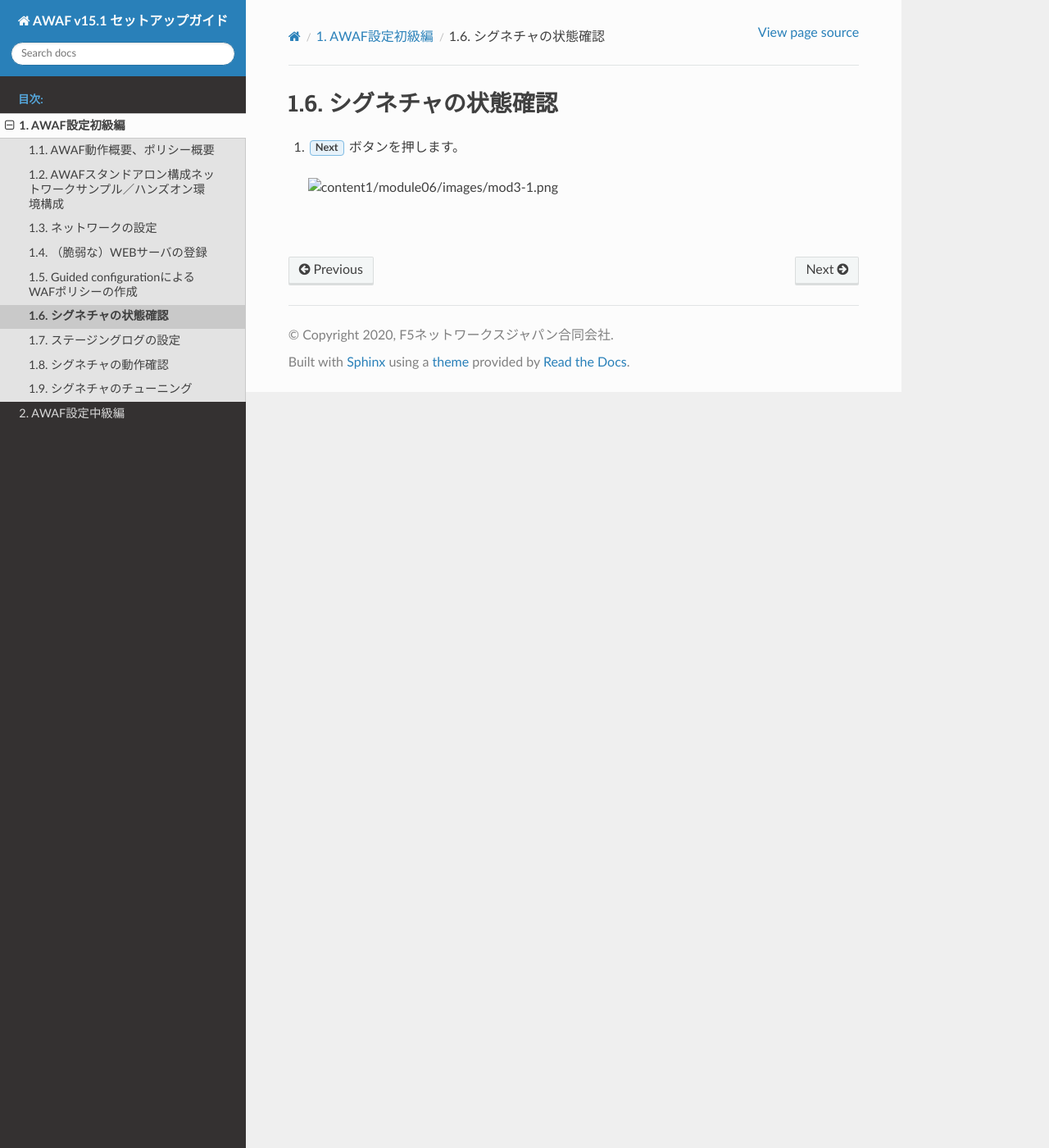
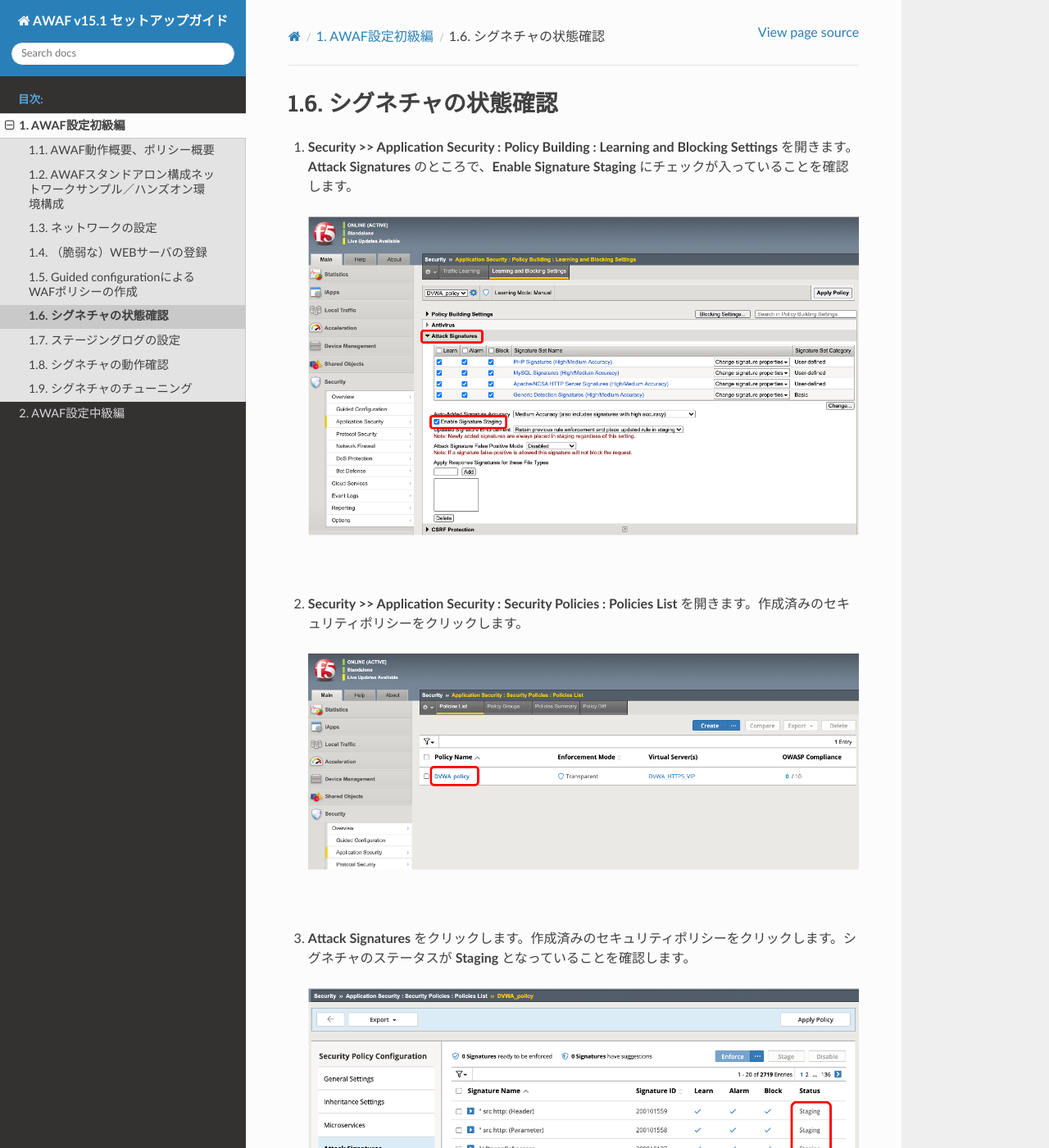
Before and after one commit to BeF5/f5j-easy-setup-waf-17, a Sphinx documentation site: the page built from docs/content1/module06/module06.rst, in a window 1280 px wide and 1400 px high. Shown: the whole window at 82% size. Built offline with Sphinx 7.4.7 and the Read the Docs theme 2.0.0, drawn with Linux system fonts in a browser that asks for light colours; some of the changed text lies outside the part shown.

Commit message:
no message

```diff
--- a/docs/content1/module06/module06.rst
+++ b/docs/content1/module06/module06.rst
@@ -1,7 +1,17 @@
 シグネチャの状態確認
 =========================================================
 
-#. :guilabel:`Next` ボタンを押します。
+#. **Security >> Application Security : Policy Building : Learning and Blocking Settings** を開きます。**Attack Signatures** のところで、**Enable Signature Staging** にチェックが入っていることを確認します。
 
-   .. image:: images/mod3-1.png
+   .. image:: images/mod6-1.png
    |
+#. **Security >> Application Security : Security Policies : Policies List** を開きます。作成済みのセキュリティポリシーをクリックします。
+
+   .. image:: images/mod6-2.png
+   |
+#. **Attack Signatures** をクリックします。作成済みのセキュリティポリシーをクリックします。シグネチャのステータスが **Staging** となっていることを確認します。
+
+   .. image:: images/mod6-3.png
+   |
+   .. note::
+      Staging(ステージング)モードとは、Learn/Alarm/Block設定が無効化され、攻撃を検知した場合には、「Manual Traffic Learning」で学習するだけの動作となるモードです。
```
Also changed, not shown: docs/content1/module06/images/mod6-1.png, docs/content1/module06/images/mod6-2.png (added), docs/content1/module06/images/mod6-3.png (added).
